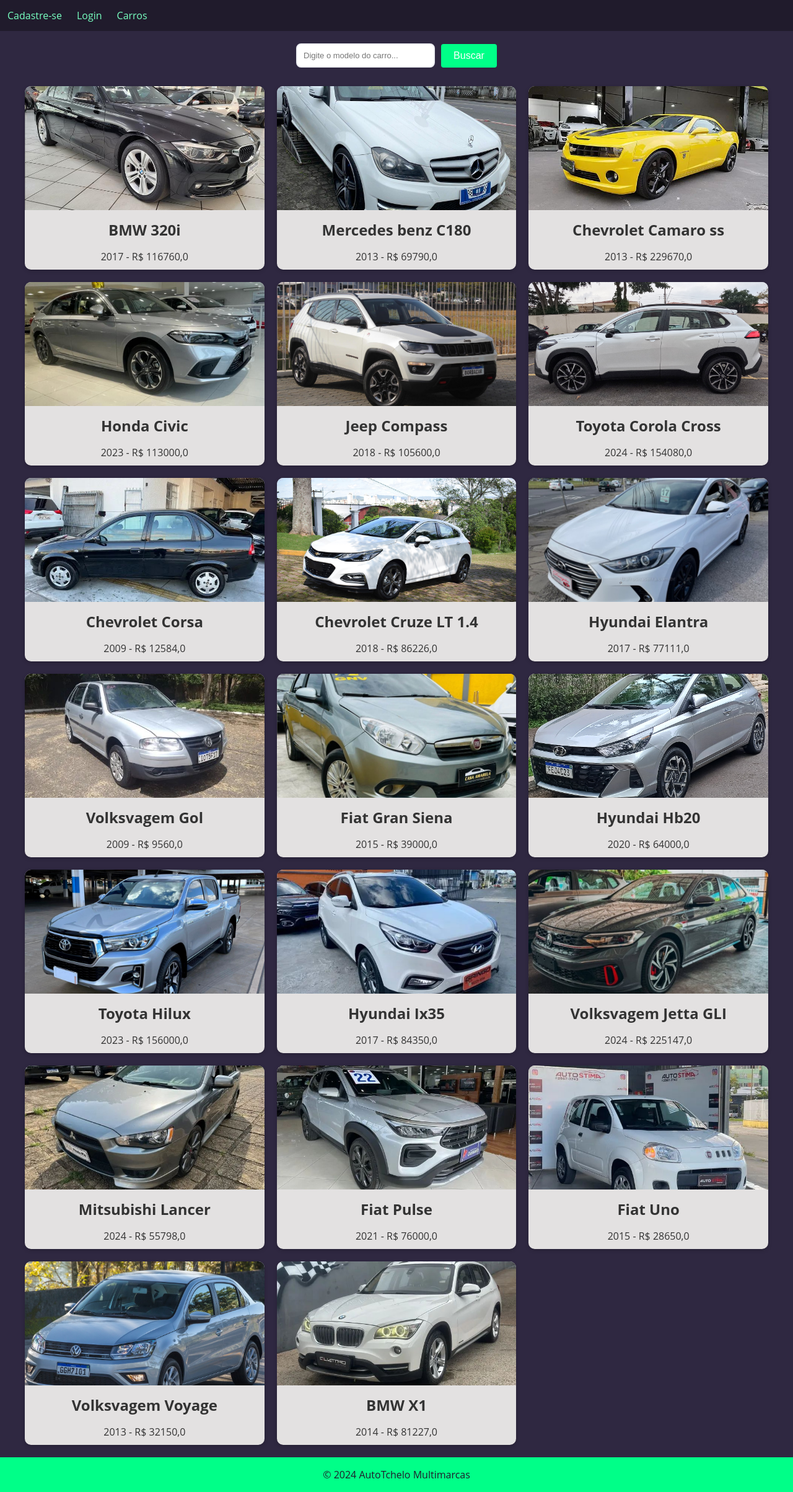
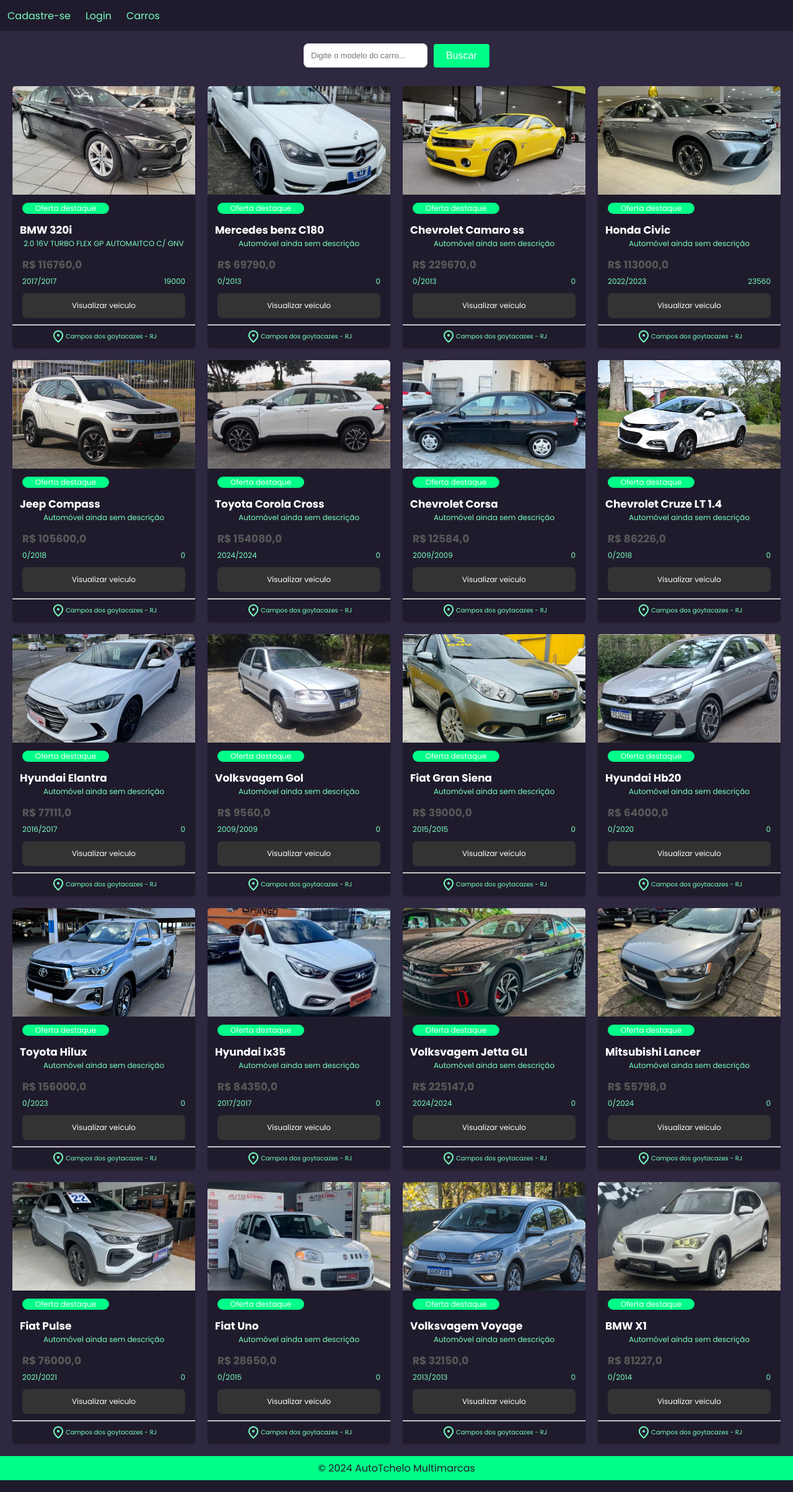
Before and after one commit to marcelera69/projeto_revenda_carros, a Django app: page / in a window 1280 px wide. Shown: the whole page at 62% size. Run offline with Django 5.2, Linux system fonts and the light colour scheme; data comes from the database, SQL or seed files in the repository.

Commit message:
Estilizando completamente a página de carros
Alterando a página de listagem de carros com inspiração na no site da web motors

```diff
--- a/app/templates/base.html
+++ b/app/templates/base.html
@@ -4,10 +4,16 @@
   <meta charset="UTF-8">
   <meta name="viewport" content="width=device-width, initial-scale=1.0">
   <link rel="shortcut icon" href="favicon.ico" type="image/x-icon">
+  <link rel="stylesheet" href="https://fonts.googleapis.com/css2?family=Material+Symbols+Outlined:opsz,wght,FILL,GRAD@24,400,0,0" />
+  <link rel="preconnect" href="https://fonts.googleapis.com">
+  <link rel="preconnect" href="https://fonts.gstatic.com" crossorigin>
+  <link href="https://fonts.googleapis.com/css2?family=Poppins:ital,wght@0,100;0,200;0,300;0,400;0,500;0,600;0,700;0,800;0,900;1,100;1,200;1,300;1,400;1,500;1,600;1,700;1,800;1,900&display=swap" rel="stylesheet">
   <title>{% block title %}{% endblock %}</title>
+
   <style>
+
     body {
-        font-family: 'Open Sans', sans-serif;
+        font-family: 'Poppins', sans-serif;
         background-color: #f7f7f7;
         color: #201b2c;
         margin: 0;
--- a/cars/models.py
+++ b/cars/models.py
@@ -11,9 +11,9 @@ class Car(models.Model):
     id = models.AutoField(primary_key=True)
     model = models.CharField(max_length=200)
     brand = models.ForeignKey(Brand, on_delete=models.PROTECT, related_name='car_brand')
-    factory_year= models.IntegerField(blank=True, null=True)
+    factory_year= models.IntegerField()
     model_year= models.IntegerField()
-    plate = models.CharField(max_length=10, blank=True, null=True)
+    km = models.IntegerField()
     value= models.FloatField()
     photo = models.ImageField(upload_to='cars/')
     description = models.TextField(max_length=1500, blank=True, null=True)
--- a/cars/templates/car_detail.html
+++ b/cars/templates/car_detail.html
@@ -100,7 +100,7 @@
       <h2>{{ object.brand }} {{ object.model }}</h2>
       <p><strong>Ano de fabricação:</strong> {{ object.factory_year }}</p>
       <p><strong>Ano do modelo:</strong> {{ object.model_year }}</p>
-      <p><strong>Placa:</strong> {{ object.plate }}</p>
+      <p><strong>KM:</strong> {{ object.km }}</p>
       <p><strong>Preço:</strong> R$ {{ object.value }}</p>
       {% if object.description %}
       <p><strong>Descrição:</strong> {{ object.description }}</p>
--- a/cars/templates/cars.html
+++ b/cars/templates/cars.html
@@ -2,16 +2,35 @@
 
 {% block content %}
   <style>
+    *{
+        margin: 0px;
+        padding: 0px;
+        box-sizing: border-box;
+    }
+
+    :root{
+        --cor-primaria-CarCard:rgb(255, 255, 255);
+        --cor-secundaria-CarCard: #77ffc0;
+        --cor-button-CarCard: #333;
+        --tamanho-font-primaria: 17px;
+        --tamanho-font-secundaria: 12px;
+    }
+
+    body{
+        font-family: "Poppins", sans-serif;
+        font-style: normal;
+    }
+
     main{
       background-color: #2f2841;
     }
 
     .car-grid {
       display: grid;
-      grid-template-columns: repeat(3, 1fr);
+      grid-template-columns: repeat(5, 1fr);
       gap: 20px;
       margin: 0 auto;
-      max-width: 1200px;
+      max-width: 1350px;
       padding: 20px;
     }
 
@@ -22,47 +41,47 @@
     }
 
     a:hover{
-      color: rgb(119, 119, 119);
+      color: rgb(196, 195, 195);
     }
 
     .car-card {
-      background-color: #e3e1e1;
-      box-shadow: 0 2px 6px rgba(0, 0, 0, 0.2);
-      border-radius: 10px;
+      background-color: #201b2c;
+      box-shadow: 0 2px 3px rgba(0, 0, 0, 0.2);
+      border-radius: 5px;
       overflow: hidden;
       text-align: center;
       transition: all 0.3s ease;
+      min-width: 242px;
+      max-width: 300px;
     }
+
 
     .car-card:hover {
         cursor: pointer;
-        box-shadow: 0 4px 10px rgba(0, 0, 0, 0.4);
+        box-shadow: 0px 0px 7px #00ff8867;
         transform: translateY(-2px);
     }
 
     .car-card img {
       width: 100%;
-      height: 200px;
+      height: 175px;
       object-fit: cover;
     }
 
-    .car-card h3 {
-        font-size: 20px;
-        margin-top: 10px;
-        margin-bottom: 5px;
+
+    @media (max-width: 1300px) {
+      .car-grid {
+        grid-template-columns: repeat(4, 1fr);
+      }
     }
 
-    .car-card h2 {
-      font-size: 1.5rem;
-      margin: 10px;
+    @media (max-width: 1110px) {
+      .car-grid {
+        grid-template-columns: repeat(3, 1fr);
+      }
     }
 
-    .car-card p {
-      font-size: 1rem;
-      margin-bottom: 10px;
-    }
-
-    @media (max-width: 768px) {
+    @media (max-width: 800px) {
       .car-grid {
         grid-template-columns: repeat(2, 1fr);
       }
@@ -104,9 +123,82 @@
         background-color: #0b6b3e;
     }
 
-    footer{
-      padding: 1px;
+    .car-card-oferta{
+        color: rgb(255, 255, 255);
+        background-color: #00ff88;
+        font-size: var(--tamanho-font-secundaria);
+
+        width: 140px;
+        border-radius: 20px;
+
+        margin-top: 6px;
+        margin-left: 16px;
     }
+
+    .car-card-specs-principal{
+        padding: 8px 12px 12px 12px;
+    }
+
+    .car-card-model {
+        font-size: 17px;
+        color: var(--cor-primaria-CarCard);
+        display: flex;
+        justify-content: flex-start;
+        margin-top: 5px;
+    }
+
+    .car-card-descricao{
+        font-size: var(--tamanho-font-secundaria);
+        color: var(--cor-secundaria-CarCard);
+    }
+
+    .car-card-specs-value{
+        color: #575757;
+        font-size: var(--tamanho-font-primaria);
+        display: flex;
+        padding: 0px 16px;
+        margin-bottom: 5px;
+    }
+
+    .car-card-specs-AnoKm{
+        font-size: var(--tamanho-font-secundaria);
+        color: var(--cor-secundaria-CarCard);
+        display: flex;
+        justify-content: space-between;
+        margin: 0px 16px;
+    }
+
+    .car-card-button{
+        color: white;
+        background-color: var(--cor-button-CarCard);
+        font-size: var(--tamanho-font-secundaria);
+        border-radius: 7px;
+
+        display: flex;
+        justify-content: center;
+        align-items: center;
+
+        height: 40px;
+        margin: 10px 16px 10px 16px;
+        transition: background-color 0.1s ease-in-out;
+    }
+
+    .car-card-button:hover{
+        background-color: #8d8c8c;
+    }
+
+    .car-card-specs-regiao{
+        color: var(--cor-secundaria-CarCard);
+        font-size: 10px;
+
+        display: flex;
+        align-items: center;
+        justify-content: center;
+
+        padding: 0px 16px;
+        height: 36px;
+    }
+
 
   </style>
 
@@ -118,11 +210,49 @@
 <div class="car-grid">
     {% if cars %}
         {% for car in cars %}
-      <a href="{% url 'car_detail' car.pk %}">
+        <a href=" {% url 'car_detail' car.pk %} ">
             <div class="car-card">
+                <div class="car-card-img">
                     <img src="{{ car.photo.url }}" alt="{{ car.model }} - {{ car.brand }}">
-          <h2>{{ car.brand }} {{ car.model }}</h2>
-          <p>{{ car.model_year }} - R$ {{ car.value }}</p>
+                </div>
+                <div class="car-card-specs">
+                    <div>
+                        <div class="car-card-oferta">
+                            Oferta destaque
+                        </div>
+                        <div class="car-card-specs-principal">
+                            <div>
+                                <h2 class="car-card-model"> {{ car.brand }} {{ car.model }}</h2>
+                            </div>
+                            {% if car.description %}
+                            <div class="car-card-descricao">
+                                <p>{{car.description}}</p>
+                            </div>
+                            {% else %}
+                            <div class="car-card-descricao">
+                                <p> Automóvel ainda sem descrição </p>
+                            </div>
+                            {% endif %}
+                        </div>
+                    </div>
+                    <div >
+                        <h2 class="car-card-specs-value"> R$ {{car.value}} </h2>
+                        <div class="car-card-specs-AnoKm">
+                            <p> {{car.factory_year}}/{{car.model_year}}</p>
+                            <p> {{car.km}} </p>
+                        </div>
+                    </div>
+                    <div class="car-card-button">
+                        Visualizar veiculo
+                    </div>
+                    <hr>
+                    <div class="car-card-specs-regiao">
+                        <span class="material-symbols-outlined">
+                            location_on
+                        </span>
+                        Campos dos goytacazes - RJ
+                    </div>
+                </div>
             </div>
         </a>
         {% endfor %}
--- a/cars/views.py
+++ b/cars/views.py
@@ -21,9 +21,11 @@ class CarListView(ListView):
         return cars
 
 
+
 class CarDetailView(DetailView):
     model = Car
     template_name = 'car_detail.html'
+
 
 
 @method_decorator(login_required(login_url='login'), name='dispatch')
@@ -45,6 +47,7 @@ class CarUpdateView(UpdateView):
         return reverse_lazy('car_detail', kwargs={'pk': self.object.pk})
 
 
+
 @method_decorator(login_required(login_url='login'), name='dispatch')
 class CarDeleteView(DeleteView):
     model = Car
```
Also changed, not shown: cars/forms.py (+10 -0 lines), cars/migrations/0009_remove_car_plate_car_km.py (added), cars/migrations/0010_alter_car_factory_year.py (added), db.sqlite3. Lines whose indentation alone changed are shown as unchanged.
